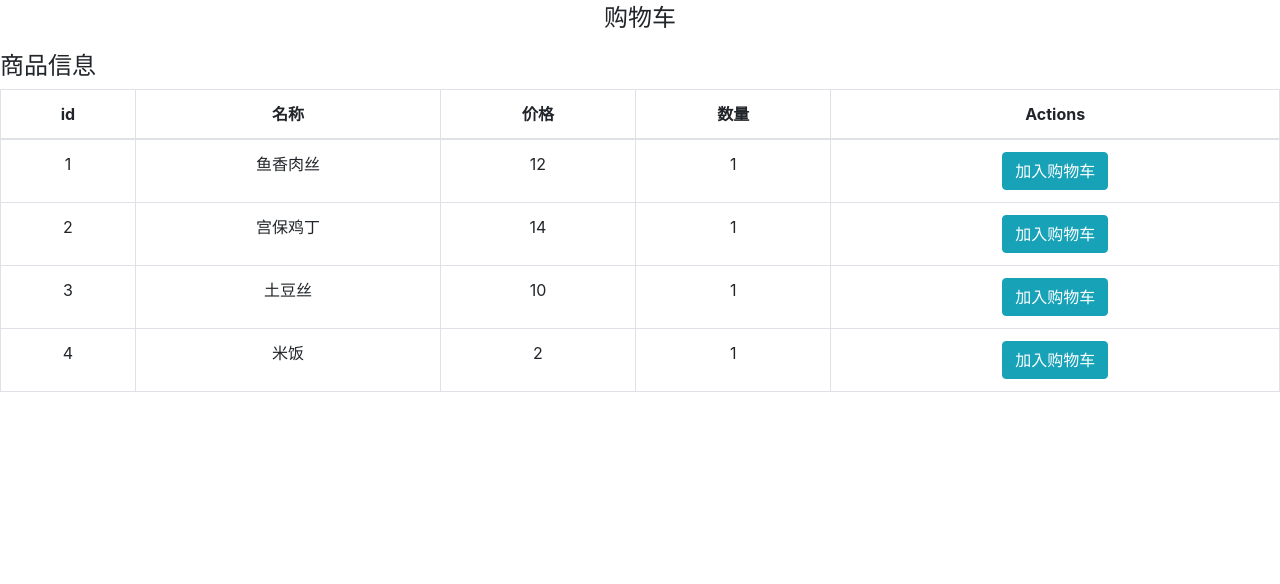
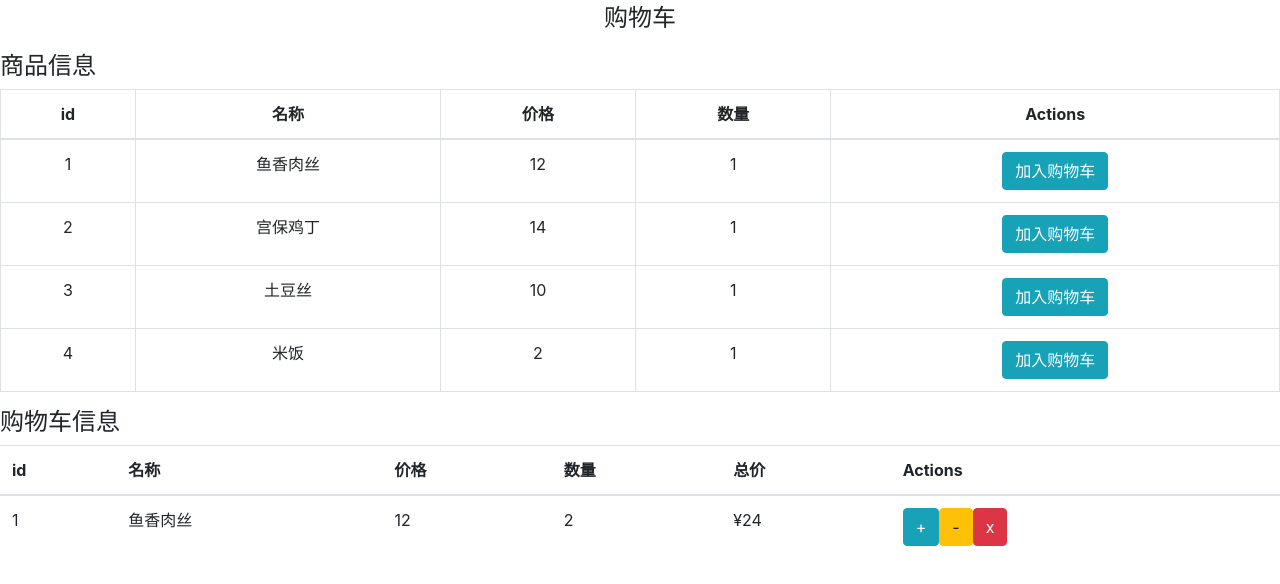
Before and after one commit to xiaosi0707/vuex-shopcart, a Vue app: page / in a window 1280 px wide. Shown: the top 584 px of the page. Built offline with nearby package versions, Linux system fonts and the light colour scheme.

Commit message:
shopCart message

```diff
--- a/src/App.vue
+++ b/src/App.vue
@@ -2,15 +2,18 @@
   <div id="app">
     <p class="shop-cart-title">购物车</p>
     <shop-list></shop-list>
+    <shop-cart></shop-cart>
   </div>
 </template>
 
 <script>
 import shopList from './components/list'
+import shopCart from './components/cart'
 export default {
   name: 'App',
   components: {
-    shopList
+    shopList,
+    shopCart
   }
 }
 </script>
--- /dev/null
+++ b/src/components/cart.vue
@@ -0,0 +1,39 @@
+<template>
+  <div class="shop-list">
+    <h4>购物车信息</h4>
+    <table class="table table-hover table-shop">
+      <thead>
+      <tr>
+        <th>id</th>
+        <th>名称</th>
+        <th>价格</th>
+        <th>数量</th>
+        <th>总价</th>
+        <th>Actions</th>
+      </tr>
+      </thead>
+      <tbody>
+      <tr>
+        <td>1</td>
+        <td>鱼香肉丝</td>
+        <td>12</td>
+        <td>2</td>
+        <td>¥24</td>
+        <td>
+          <div  class="btn btn-info">+</div>
+          <div  class="btn btn-warning">-</div>
+          <div  class="btn btn-danger" title='删除'>x</div>
+        </td>
+      </tr>
+      </tbody>
+    </table>
+  </div>
+</template>
+
+<script>
+
+</script>
+
+<style scoped>
+
+</style>
```
